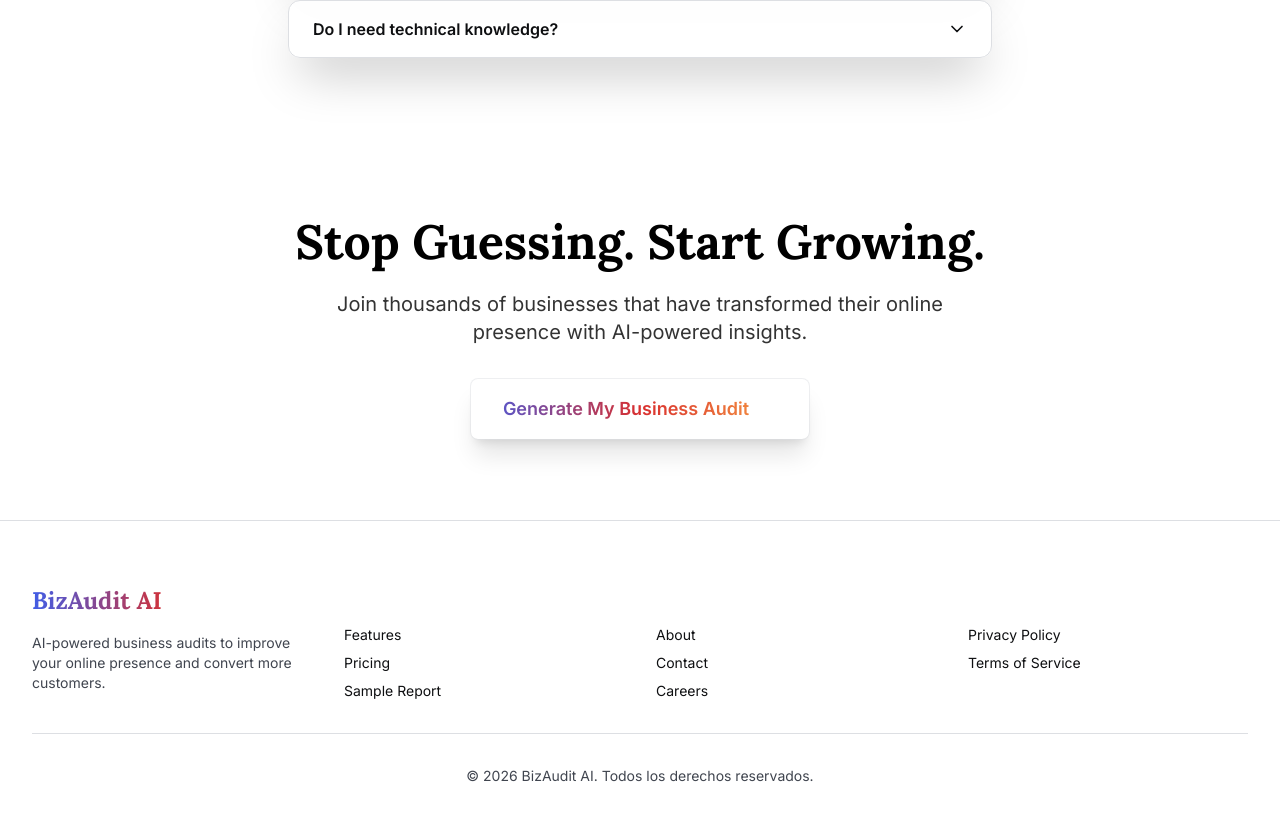
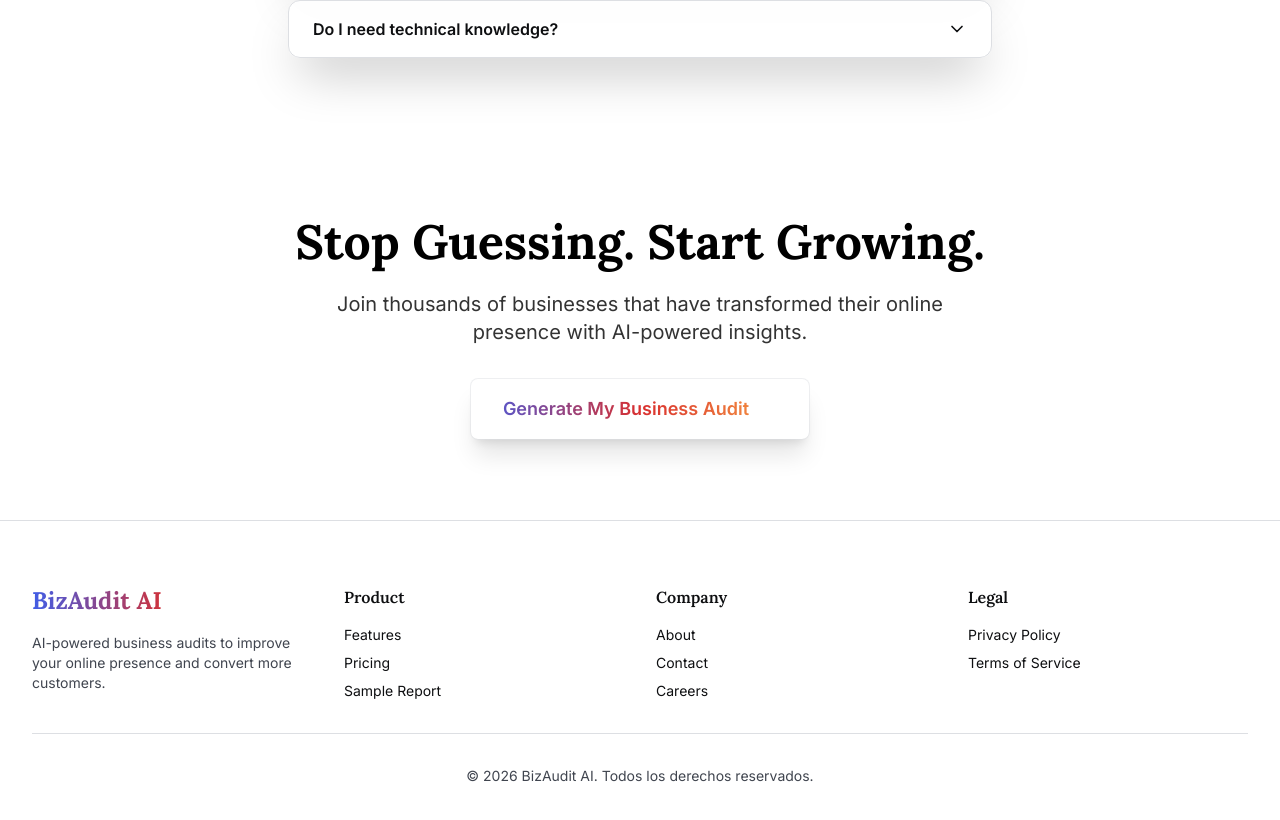
Before and after one commit to Yansmtp/bizaudit, a Next.js app: page / in a window 1280 px wide. Shown: the part 5042-5862 px from the top of the page. Built offline with nearby package versions, Linux system fonts and the light colour scheme.

Commit message:
Fix footer headings contrast in dark/light themes

```diff
--- a/app/page.tsx
+++ b/app/page.tsx
@@ -664,7 +664,7 @@ export default function Home() {
               </p>
             </div>
             <div>
-              <h4 className="font-semibold text-background mb-4">{t.footer.product}</h4>
+              <h4 className="font-semibold text-foreground mb-4">{t.footer.product}</h4>
               <ul className="space-y-2 text-sm">
                 <li><a href="#features" className="hover:text-white transition-colors">{t.footer.features}</a></li>
                 <li><a href="#pricing" className="hover:text-white transition-colors">{t.footer.pricing}</a></li>
@@ -672,7 +672,7 @@ export default function Home() {
               </ul>
             </div>
             <div>
-              <h4 className="font-semibold text-background mb-4">{t.footer.company}</h4>
+              <h4 className="font-semibold text-foreground mb-4">{t.footer.company}</h4>
               <ul className="space-y-2 text-sm">
                 <li><a href="#" className="hover:text-white transition-colors">{t.footer.about}</a></li>
                 <li><a href="#" className="hover:text-white transition-colors">{t.footer.contact}</a></li>
@@ -680,7 +680,7 @@ export default function Home() {
               </ul>
             </div>
             <div>
-              <h4 className="font-semibold text-background mb-4">{t.footer.legal}</h4>
+              <h4 className="font-semibold text-foreground mb-4">{t.footer.legal}</h4>
               <ul className="space-y-2 text-sm">
                 <li><a href="#" className="hover:text-white transition-colors">{t.footer.privacy}</a></li>
                 <li><a href="#" className="hover:text-white transition-colors">{t.footer.terms}</a></li>
```
